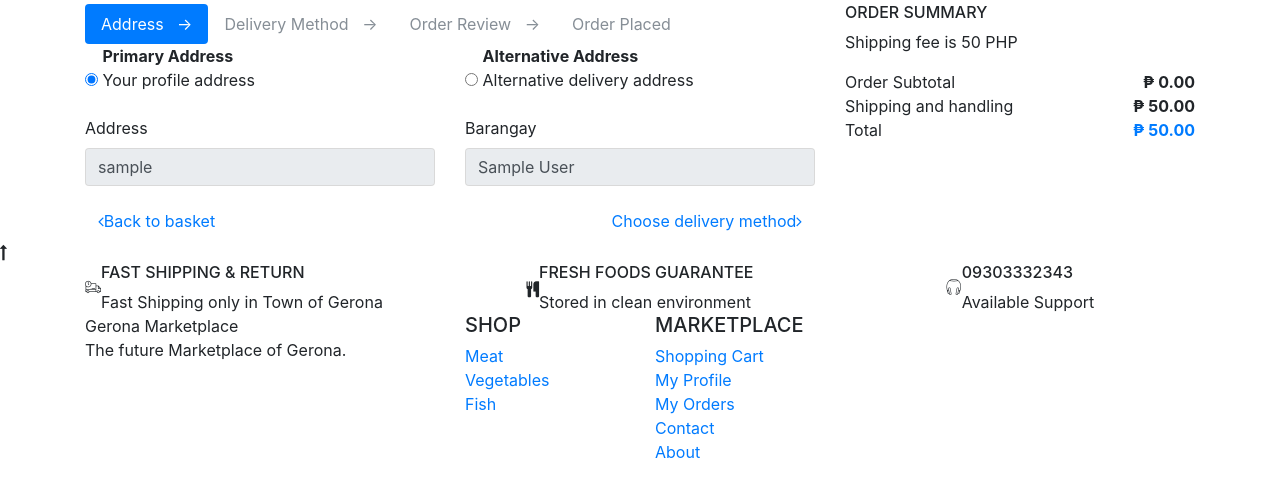
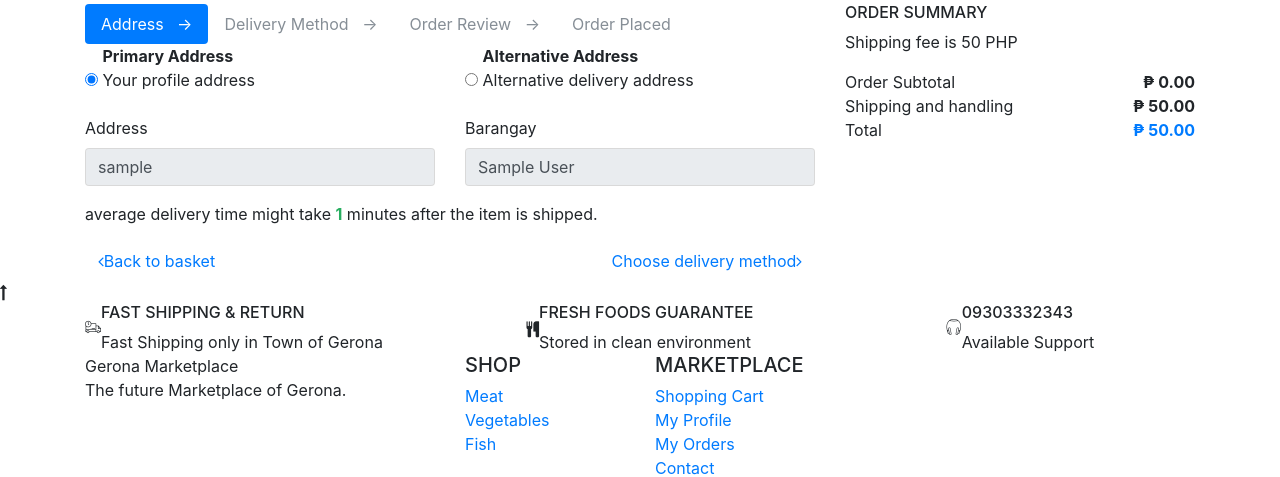
Before and after one commit to iamaironylarde/geronamarketplace, a CodeIgniter app: page /phpmail/index.php/checkout/index in a window 1280 px wide. Shown: the part 188-665 px from the top of the page. Run offline with CodeIgniter, Linux system fonts and the light colour scheme; the visitor is signed in with stand-in values (Sample User, id 1); data that the repository does not hold is empty; some libraries are stand-ins or nearby versions.

Commit message:
added estimated delivery time at checkout page

```diff
--- a/application/controllers/MyAccount.php
+++ b/application/controllers/MyAccount.php
@@ -77,6 +77,7 @@ class MyAccount extends CORE_Controller {
                                     'photo_path'=>$result->row()->photo_path,
                                     'brgy_id'=>$result->row()->brgy_id,
                                     'brgy_name'=>$result->row()->brgy_name,
+                                    'eta_delivery'=>$result->row()->eta_delivery,
 
                                 )
                             );
@@ -136,6 +137,7 @@ class MyAccount extends CORE_Controller {
                     $m_users->modify($user_id);
                     $full_name = $this->input->post('user_fname', TRUE) .' '. $this->input->post('user_lname', TRUE);
                     $brgys=$m_brgy->get_list('brgy_id='.$brgy_id,'brgy.*');
+
                     $this->session->set_userdata(
                         array(
                             'user_fullname'=>$full_name,
@@ -145,6 +147,9 @@ class MyAccount extends CORE_Controller {
                             'user_mobile'=>$this->input->post('user_mobile', TRUE),
                             'brgy_id'=>$this->input->post('brgy_id', TRUE),
                             'brgy_name'=>$brgys[0]->brgy_name,
+                            'eta_delivery'=>$brgys[0]->eta_delivery,
+
+
                         )
                     );
                     if( $this->input->post('user_image', TRUE) != "" ){
--- a/application/views/checkout_view.php
+++ b/application/views/checkout_view.php
@@ -63,7 +63,7 @@
                     </div>
                     <div class="form-group col-md-6">
                       <label for="street" class="form-label">Barangay</label>
-                      <input type="text" value="<?php echo $this->session->brgy_name; ?>" readonly class="form-control">
+                      <input type="text" value="<?php echo $this->session->brgy_name; ?>" readonly class="form-control pr_eta" data-preta="<?php echo $this->session->eta_delivery; ?>">
                       <input type="hidden" id="primary_brgy_id" value="<?php echo $this->session->brgy_id; ?>" readonly class="form-control">
                     </div>
                   </div>
@@ -74,13 +74,14 @@
                     </div>
                     <div class="form-group col-md-6">
                       <label class="form-label">Barangay</label>
-                      <select class="form-control" style="padding:0;" id="alt_brgy_id">
+                      <select class="form-control altbrgy" style="padding:0;" id="alt_brgy_id">
                           <?php foreach($barangay as $brgy){ ?>
-                              <option value="<?php echo $brgy->brgy_id; ?>">&nbsp&nbsp&nbsp&nbsp<?php echo $brgy->brgy_name; ?></option>
+                              <option value="<?php echo $brgy->brgy_id; ?>" data-eta="<?php echo $brgy->eta_delivery; ?>">&nbsp&nbsp&nbsp&nbsp<?php echo $brgy->brgy_name; ?></option>
                           <?php  } ?>
                         </select>
                     </div>
                   </div>
+                  <p>average delivery time might take <b style="color:#27ae60;" class="etatext"><?php echo $this->session->eta_delivery; ?></b> minutes after the item is shipped.</p>
                 <div class="CTAs d-flex justify-content-between flex-column flex-lg-row">
                   <a href="ShoppingCart" class="btn btn-template-outlined wide prev"> <i class="fa fa-angle-left"></i>Back to basket</a>
                   <a href="javascript:void();" class="btn btn-template wide next" id="gotopayment">Choose delivery method<i class="fa fa-angle-right"></i></a></div>
@@ -193,6 +194,7 @@
 
     var addresstype=1;
     $('#option2').click(function(){
+      $('.altbrgy').trigger("change");
       $('.alternative-address').show();
       $('.primary-address').hide();
       $('#option1').prop('checked', false);
@@ -200,6 +202,8 @@
     });
 
     $('#option1').click(function(){
+      var pr = $('.pr_eta').attr('data-preta');
+      $('.etatext').text(pr);
       $('.alternative-address').hide();
       $('.primary-address').show();
       $('#option2').prop('checked', false);
@@ -246,6 +250,13 @@
   		});
     });
 
+    $('.altbrgy').change(function(){
+      var _eta = $(this).find('option:selected').attr('data-eta');
+      $('.etatext').text(_eta);
+    })
+
+
+
 
 	var Ordernow=function(newval){
       var _data=$('#checkout_frm').serializeArray();
```
